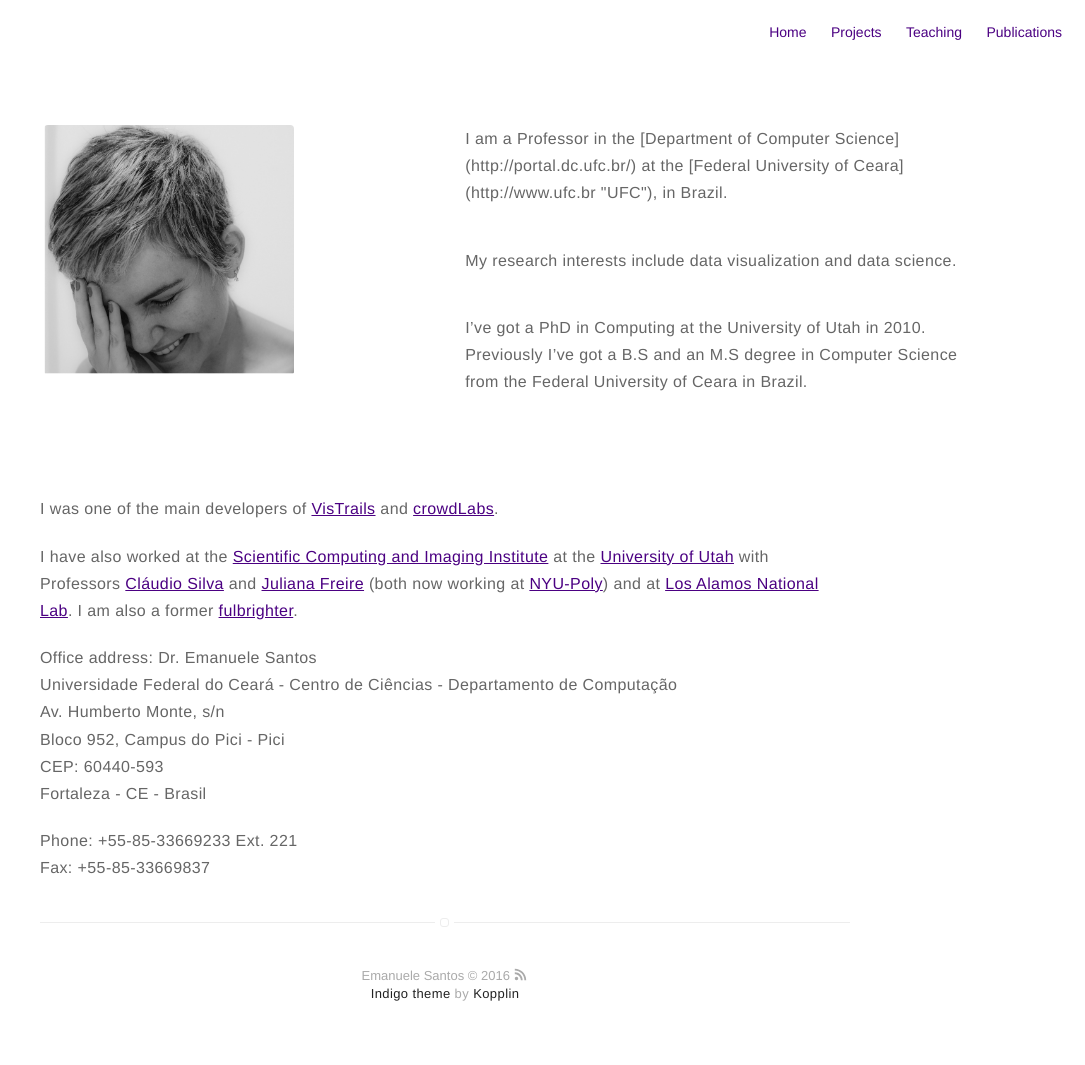
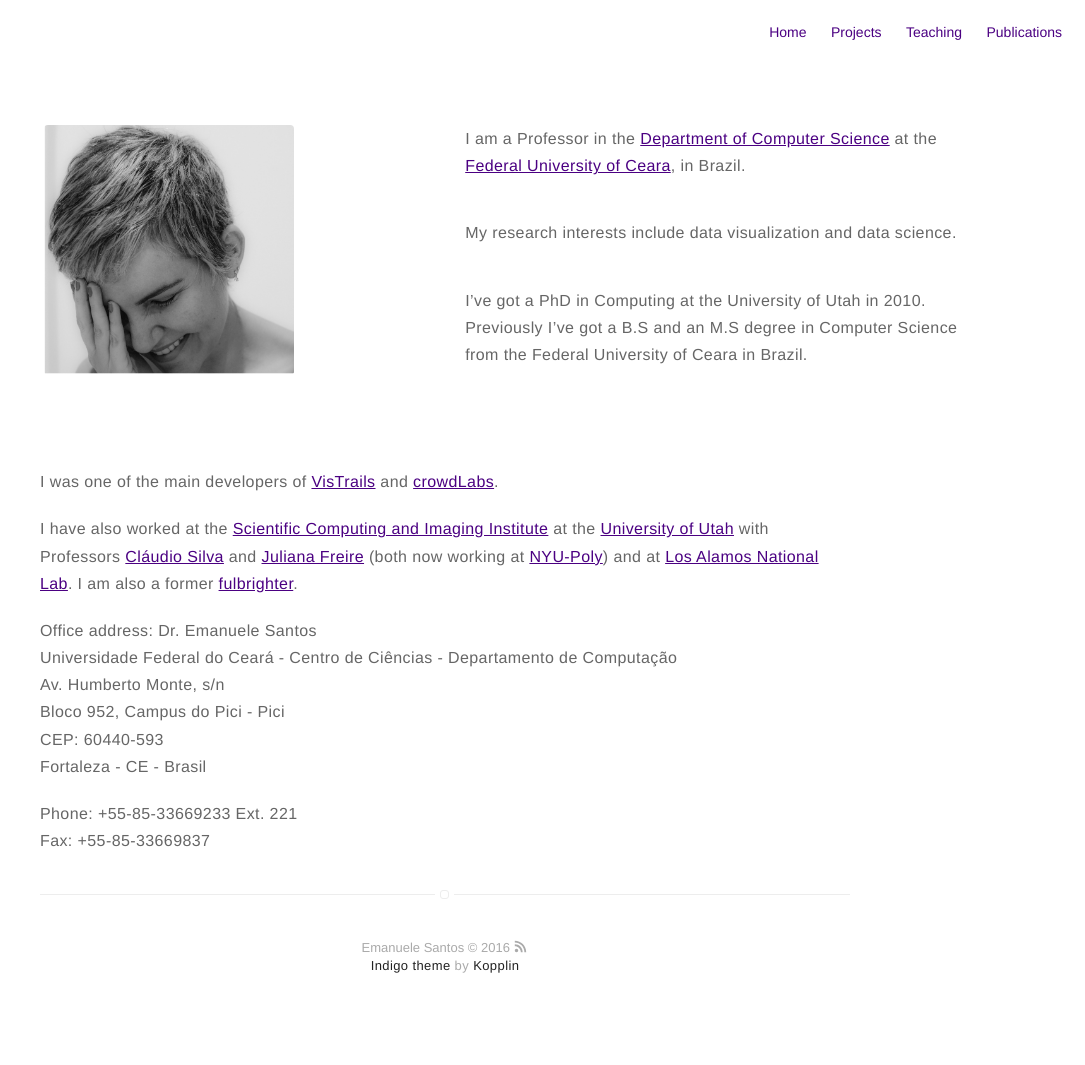
Before and after one commit to emanueles/old_website_jekyll, a Jekyll site: the page built from about.md, in a window 1280 px wide. Shown: the whole page, without its empty margins (195-1280 px from the left). Built offline with Jekyll 4.4.1, drawn with Linux system fonts in a browser that asks for light colours; after the commit the page ends 1037 px from its top, so only the background shows below that; some of the changed lines change nothing that is shown.

Commit message:
Fixed layout problems on the about page

```diff
--- a/about.md
+++ b/about.md
@@ -6,9 +6,11 @@ layout: page
     <div class="toleft"> <img class="image" src="{{ site.url }}/{{ site.picture }}" alt="Profile Image">
     </div>
     <div class="toright">
-        <p>I am a Professor in the [Department of Computer Science](http://portal.dc.ufc.br/) at the [Federal University of Ceara](http://www.ufc.br "UFC"), in Brazil.</p>
+        <p>I am a Professor in the <a href="http://portal.dc.ufc.br/">Department of Computer Science</a> at the <a href="http://www.ufc.br">Federal University of Ceara</a>, in Brazil.</p>
+
         <p>My research interests include data visualization and data science.</p>
-        <p>I’ve got a PhD in Computing at the University of Utah in 2010. Previously I’ve got a B.S and an M.S degree in Computer Science from the Federal University of Ceara in Brazil.</p>
+
+        <p>I’ve got a PhD in Computing at the University of Utah in 2010. Previously I’ve got a B.S and an M.S degree in Computer Science from the Federal University of Ceara in Brazil. </p>
     </div>
 </div>
 I was one of the main developers of [VisTrails](http://www.vistrails.org) and [crowdLabs](http://www.crowdlabs.org).
```
